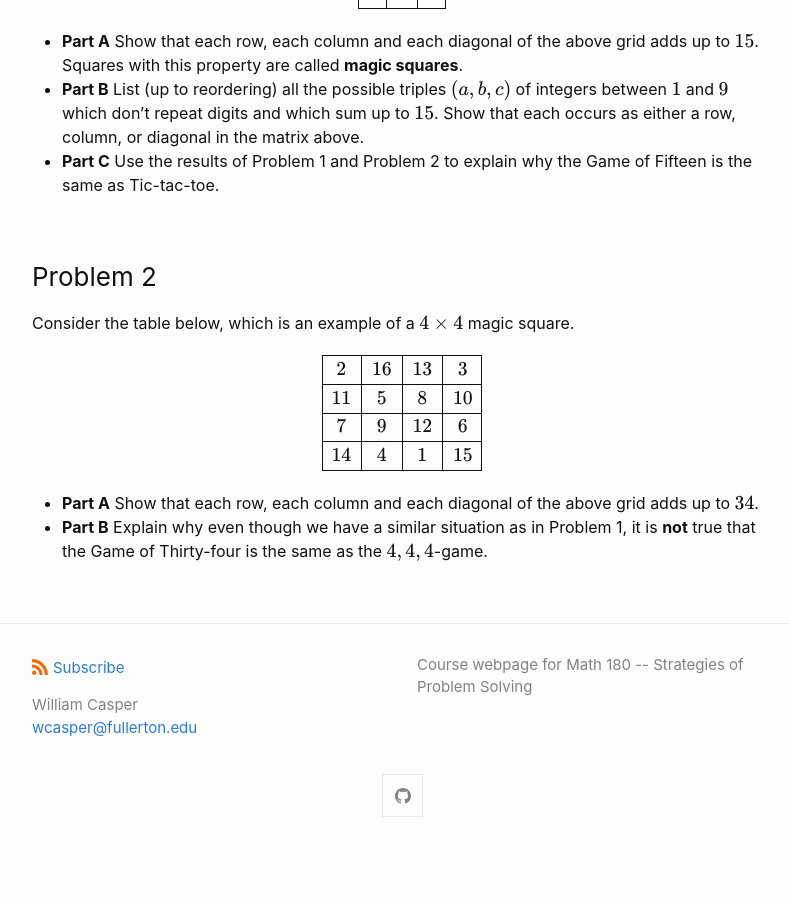
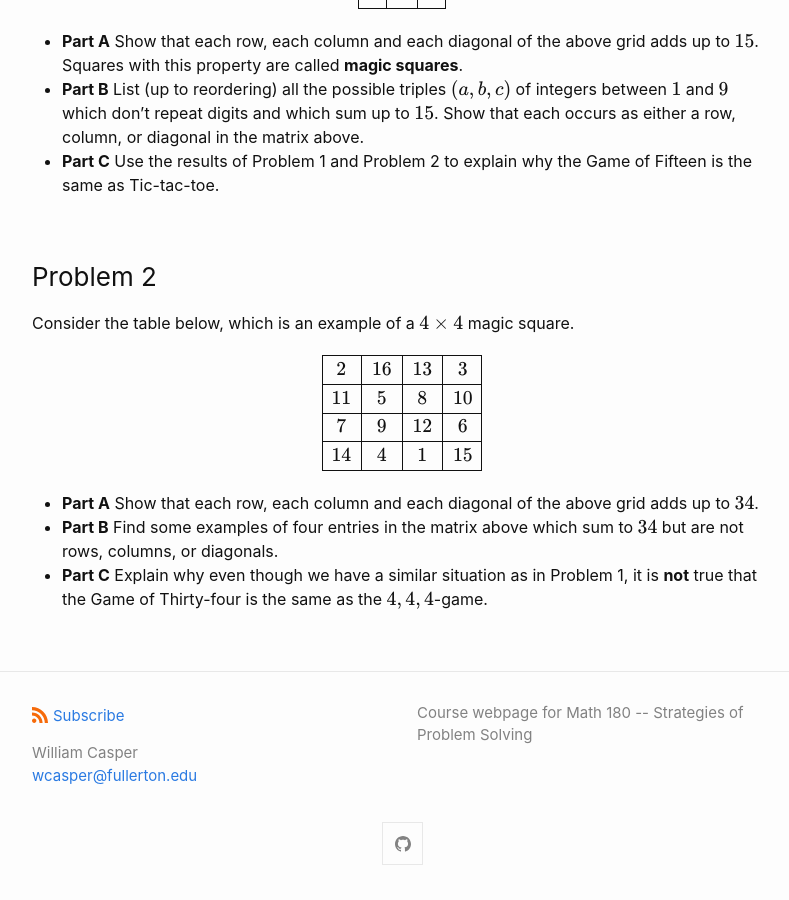
Before and after one commit to wcasper/math180fall2021, a Jekyll site: the page built from _modules/tic-tac-toe/variations.md, in a window 1280 px wide and 900 px high, scrolled down 1339 px. Shown: the whole window, without its empty margins (238-1027 px from the left). Built offline with Jekyll 4.4.1, drawn with Linux system fonts in a browser that asks for light colours; before the commit the page ends 2191 px from its top, so only the background shows below that.

Commit message:
changed second problem

```diff
--- a/_modules/tic-tac-toe/variations.md
+++ b/_modules/tic-tac-toe/variations.md
@@ -58,4 +58,5 @@ $$
 $$
 
 * **Part A** Show that each row, each column and each diagonal of the above grid adds up to $$34$$.
-* **Part B** Explain why even though we have a similar situation as in Problem 1, it is **not** true that the Game of Thirty-four is the same as the $$4,4,4$$-game.
+* **Part B** Find some examples of four entries in the matrix above which sum to $$34$$ but are not rows, columns, or diagonals.
+* **Part C** Explain why even though we have a similar situation as in Problem 1, it is **not** true that the Game of Thirty-four is the same as the $$4,4,4$$-game.
```
